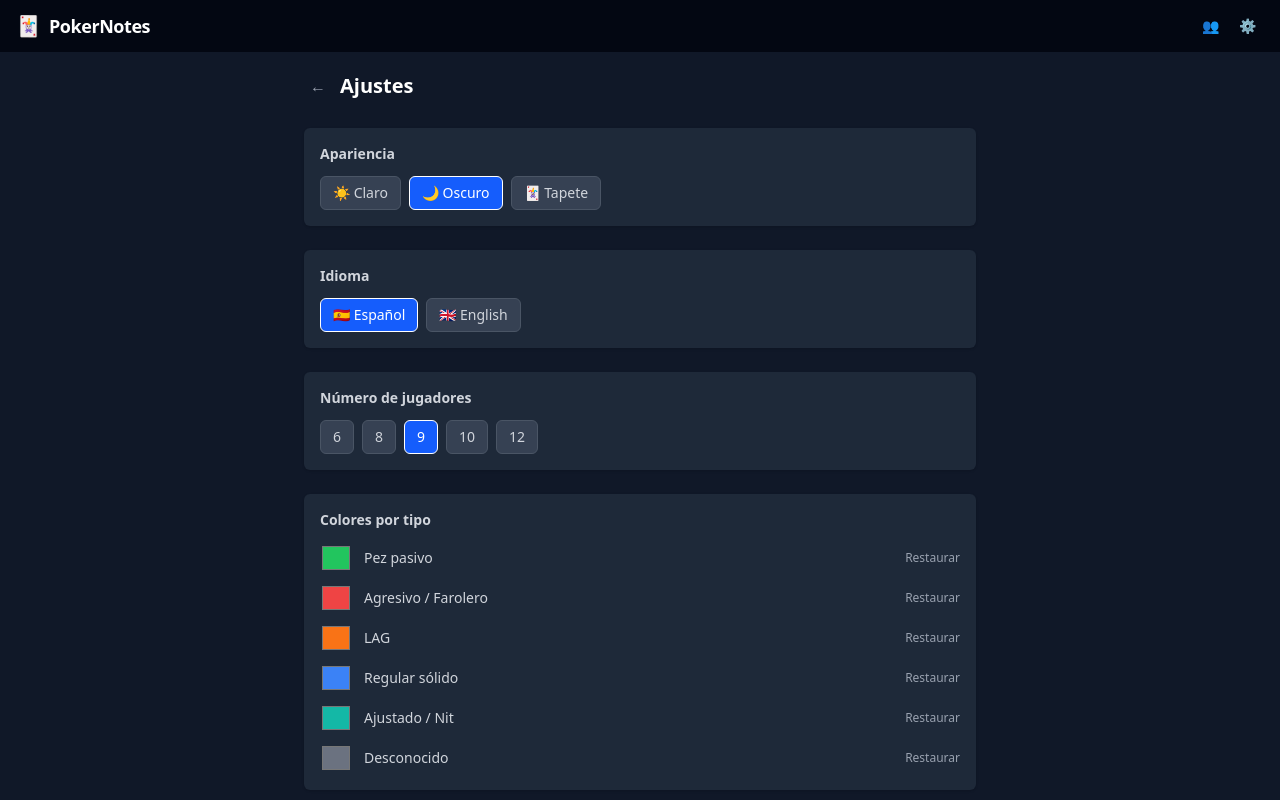
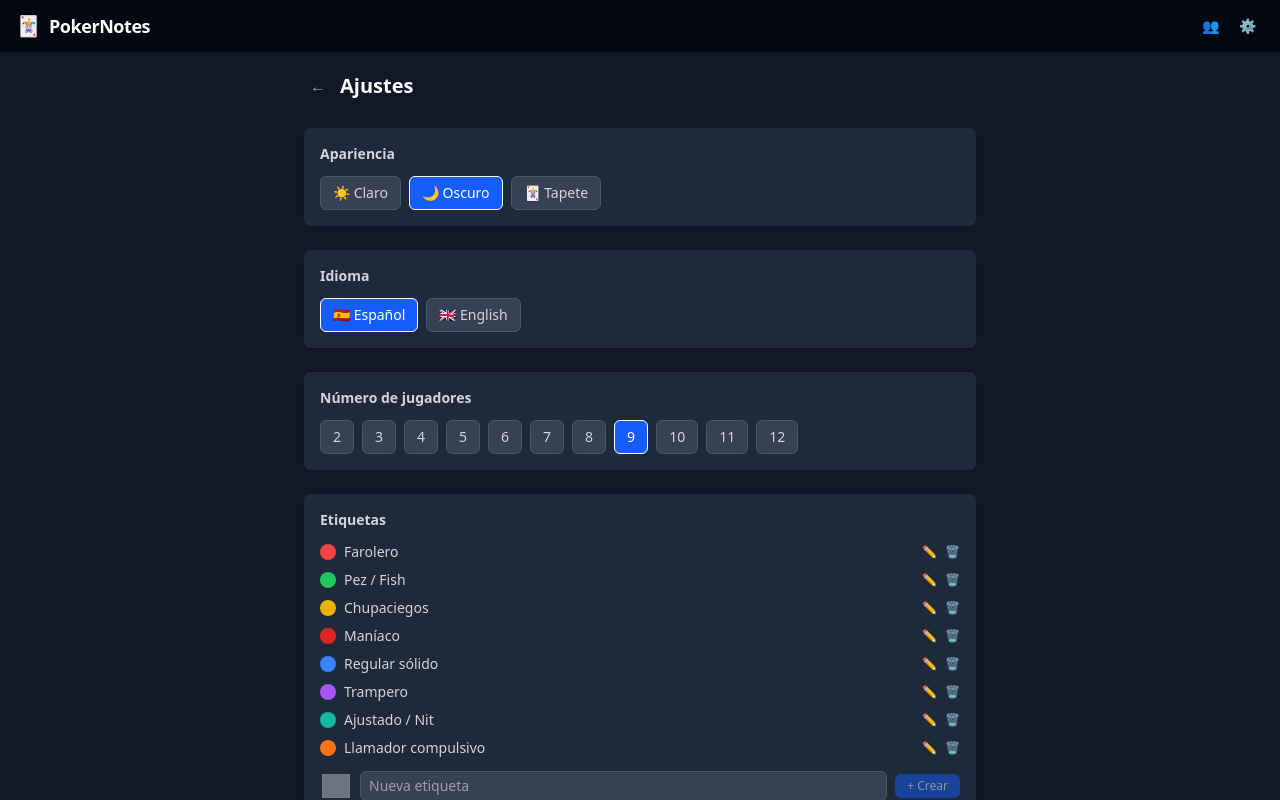
Before and after one commit to abastidadev/poker-notes, an Angular app: page / in a window 1280 px wide. Both pictures are taken after a click on the button "⚙️". Built offline with nearby package versions, Linux system fonts and the light colour scheme.

Commit message:
feat: remove color mappings, seat count 2-12, more margin on D/SB/BB buttons

```diff
--- a/src/app/core/models/table.model.ts
+++ b/src/app/core/models/table.model.ts
@@ -12,10 +12,16 @@ export interface TableState {
 export const TOTAL_SEATS = 12;
 
 export const ACTIVE_SEATS_FOR_COUNT: Record<number, number[]> = {
+  2:  [2, 8],
+  3:  [2, 6, 10],
+  4:  [2, 5, 8, 11],
+  5:  [1, 3, 6, 9, 11],
   6:  [2, 4, 6, 8, 10, 12],
+  7:  [1, 2, 4, 7, 8, 10, 12],
   8:  [1, 3, 4, 6, 7, 9, 11, 12],
   9:  [1, 2, 3, 5, 7, 8, 9, 11, 12],
   10: [1, 2, 3, 4, 6, 7, 8, 9, 10, 12],
+  11: [1, 2, 3, 4, 5, 6, 8, 9, 10, 11, 12],
   12: [1, 2, 3, 4, 5, 6, 7, 8, 9, 10, 11, 12],
 };
 
--- a/src/app/features/settings/settings.component.html
+++ b/src/app/features/settings/settings.component.html
@@ -89,7 +89,7 @@
       <h3 class="text-sm font-semibold text-gray-700 dark:text-gray-300 mb-3">
         {{ 'settings.seatCount' | t: lang() }}
       </h3>
-      <div class="flex gap-2">
+      <div class="flex flex-wrap gap-2">
         @for (count of seatCountOptions; track count) {
           <button
             class="px-3 py-1.5 text-sm rounded-md border transition-colors"
@@ -110,31 +110,7 @@
       </div>
     </section>
 
-    <!-- Color mappings -->
-    <section class="p-4 rounded-md bg-white dark:bg-gray-800 shadow-sm">
-      <h3 class="text-sm font-semibold text-gray-700 dark:text-gray-300 mb-3">
-        {{ 'settings.colorsTitle' | t: lang() }}
-      </h3>
-      <div class="space-y-2">
-        @for (mapping of settings().colorMappings; track mapping.type) {
-          <div class="flex items-center gap-3">
-            <app-color-picker
-              [value]="mapping.color"
-              (colorChange)="onColorMappingChange(mapping.type, $event)"
-            />
-            <span class="flex-1 text-sm text-gray-700 dark:text-gray-300">
-              {{ getTypeLabel(mapping.type) }}
-            </span>
-            <button
-              class="text-xs text-gray-400 hover:text-blue-500 transition-colors"
-              (click)="onResetColorMapping(mapping.type)"
-            >
-              {{ 'settings.resetColor' | t: lang() }}
-            </button>
-          </div>
-        }
-      </div>
-    </section>
+    <!-- Color mappings removed -->
 
     <!-- Tags (default + custom unified) -->
     <section class="p-4 rounded-md bg-white dark:bg-gray-800 shadow-sm">
@@ -172,9 +148,15 @@
             </div>
           } @else {
             <div class="flex items-center gap-2">
-              <span class="w-4 h-4 rounded-full flex-shrink-0" [style.background-color]="tag.color"></span>
+              <span
+                class="w-4 h-4 rounded-full flex-shrink-0"
+                [style.background-color]="tag.color"
+              ></span>
               <span class="flex-1 text-sm text-gray-700 dark:text-gray-300">{{ tag.name }}</span>
-              <button class="text-xs text-gray-400 hover:text-blue-500 transition-colors" (click)="onEditTag(tag)">
+              <button
+                class="text-xs text-gray-400 hover:text-blue-500 transition-colors"
+                (click)="onEditTag(tag)"
+              >
                 ✏️
               </button>
               <button
--- a/src/app/features/settings/settings.component.ts
+++ b/src/app/features/settings/settings.component.ts
@@ -11,7 +11,6 @@ import { SettingsService } from './services/settings.service';
 import { TagService } from '../tags/services/tag.service';
 import { StorageService } from '../../core/services/storage.service';
 import { ConfirmDialogComponent } from '../../shared/components/confirm-dialog/confirm-dialog.component';
-import { ColorPickerComponent } from '../../shared/components/color-picker/color-picker.component';
 import { DEFAULT_COLOR_MAPPINGS } from '../../core/constants/default-colors.const';
 import { COLOR_TYPE_LABELS } from '../../core/constants/default-colors.const';
 import { AppTheme, AppLanguage } from '../../core/models/settings.model';
@@ -20,7 +19,7 @@ import { TranslatePipe } from '../../core/pipes/translate.pipe';
 @Component({
   selector: 'app-settings',
   standalone: true,
-  imports: [FormsModule, ConfirmDialogComponent, ColorPickerComponent, TranslatePipe],
+  imports: [FormsModule, ConfirmDialogComponent, TranslatePipe],
   templateUrl: './settings.component.html',
   changeDetection: ChangeDetectionStrategy.OnPush,
 })
@@ -34,7 +33,7 @@ export class SettingsComponent {
   protected readonly settings = this.settingsService.settings;
   protected readonly lang = computed(() => this.settings().language);
   protected readonly allTags = this.tagService.allTags;
-  protected readonly seatCountOptions = [6, 8, 9, 10, 12];
+  protected readonly seatCountOptions = [2, 3, 4, 5, 6, 7, 8, 9, 10, 11, 12];
   protected readonly defaultColorMappings = DEFAULT_COLOR_MAPPINGS;
   protected readonly colorTypeLabels = COLOR_TYPE_LABELS;
 
--- a/src/app/features/table/services/table.service.ts
+++ b/src/app/features/table/services/table.service.ts
@@ -1,5 +1,9 @@
 import { Injectable, inject, signal, computed, effect } from '@angular/core';
-import { TableState, createDefaultTableState, ACTIVE_SEATS_FOR_COUNT } from '../../../core/models/table.model';
+import {
+  TableState,
+  createDefaultTableState,
+  ACTIVE_SEATS_FOR_COUNT,
+} from '../../../core/models/table.model';
 import { StorageService } from '../../../core/services/storage.service';
 import { SettingsService } from '../../settings/services/settings.service';
 
--- a/src/app/features/table/table.component.html
+++ b/src/app/features/table/table.component.html
@@ -36,7 +36,7 @@
   </div>
 
   <!-- Position rotation buttons -->
-  <div class="flex gap-2 mt-6">
+  <div class="flex gap-2 mt-16">
     <button
       class="px-3 py-1 text-xs font-bold rounded-full bg-yellow-400 text-black hover:bg-yellow-300 transition-colors shadow"
       (click)="onRotateDealer()"
```
